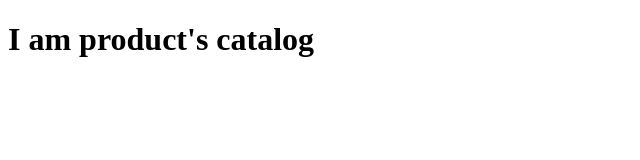
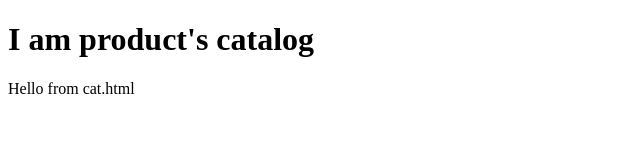
Before and after one commit to Natali171/training_u1, a plain HTML site: page cat.html in a window 1280 px wide. Shown: the whole page, without its empty margins (0-640 px from the left). Drawn offline with Linux system fonts and the light colour scheme.

Commit message:
add greating from cat

```diff
--- a/cat.html
+++ b/cat.html
@@ -8,5 +8,6 @@
   </head>
   <body>
     <h1>I am product's catalog</h1>
+    <p>Hello from cat.html</p>
   </body>
 </html>
```
